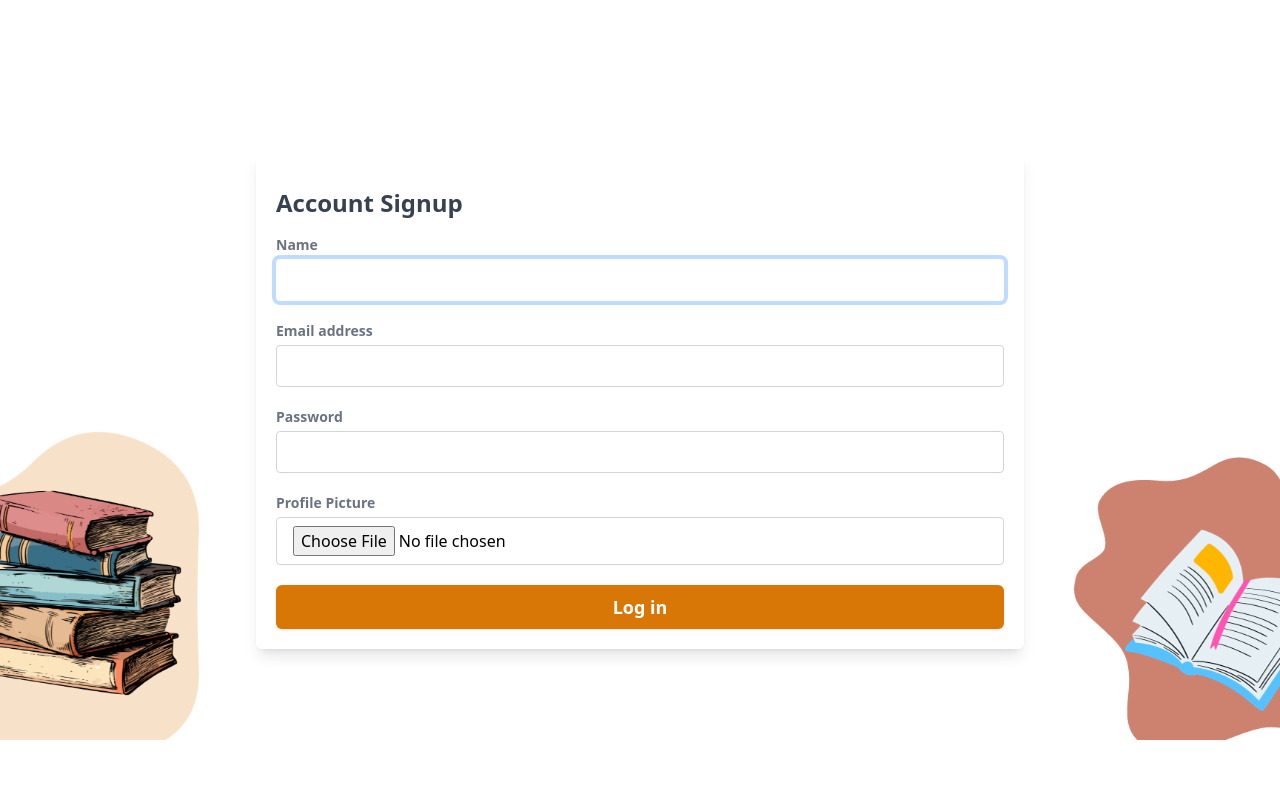
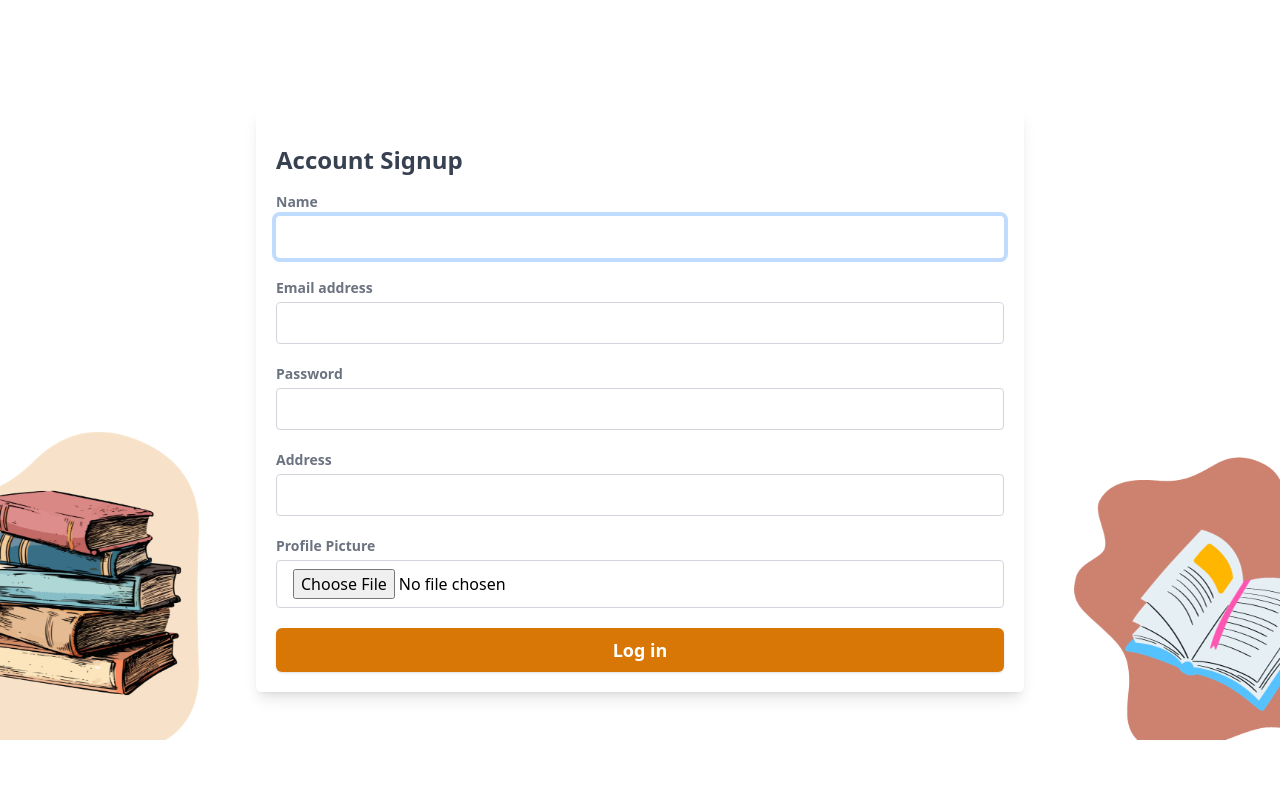
Before and after one commit to TanmayUdupa/book-sharing-system, a Django app: page /user_signup/ in a window 1280 px wide. Shown: the part 60-860 px from the top of the page. Run offline with Django 4.2, Linux system fonts and the light colour scheme; some libraries are stand-ins or nearby versions.

Commit message:
Add address attribute in user

```diff
--- a/mysite/app/forms.py
+++ b/mysite/app/forms.py
@@ -30,6 +30,12 @@ class SignUpForm(forms.Form):
         widget=forms.PasswordInput(attrs={
             'class': 'px-4 py-2 transition duration-300 border border-gray-300 rounded focus:border-transparent focus:outline-none focus:ring-4 focus:ring-blue-200',
         }), required=True
+    )
+    address = forms.CharField(
+        widget=forms.TextInput(attrs={
+            'class': 'px-4 py-2 transition duration-300 border border-gray-300 rounded focus:border-transparent focus:outline-none focus:ring-4 focus:ring-blue-200',
+            'autofocus': True,
+        }),required=True
     )
     profile_pic = forms.ImageField(
         widget=forms.FileInput(attrs={
--- a/mysite/app/models.py
+++ b/mysite/app/models.py
@@ -24,6 +24,7 @@ class User(AbstractBaseUser, PermissionsMixin):
     email = models.EmailField(unique=True)
     name = models.CharField(max_length=50)
     profile_pic = models.ImageField(upload_to = 'images/', default='default.jpg')
+    address = models.TextField(max_length=100, default="Earth")
     def img_preview(self): #new
         return mark_safe(f'<img src = "{self.product_img.url}" width = "300"/>')
     rating = models.DecimalField(default=0.0, decimal_places=1, max_digits=3)
@@ -61,11 +62,6 @@ class BookReview(models.Model):
     review_text = models.TextField(max_length=200)
     rating = models.IntegerField()
 
-class Wishlist(models.Model):
-    user_id = models.ForeignKey(User, on_delete=models.CASCADE)
-    last_updated = models.DateField()
-    is_public = models.BooleanField()
-
 class ShippedTo(models.Model):
     status = models.CharField(max_length = 50)
     book_id = models.ForeignKey(Book, on_delete=models.CASCADE)
--- a/mysite/app/templates/app/signup.html
+++ b/mysite/app/templates/app/signup.html
@@ -48,6 +48,10 @@
                       {{ form.password }}
                   </div>
                   <div class="flex flex-col space-y-1">
+                    <label for="{{ form.address.id_for_label }}" class="text-sm font-semibold text-gray-500">Address</label>
+                    {{ form.address }}
+                  </div>
+                  <div class="flex flex-col space-y-1">
                     <label for="{{ form.profile_pic.id_for_label }}" class="text-sm font-semibold text-gray-500">Profile Picture</label>
                     {{ form.profile_pic }}
                   </div>
--- a/mysite/app/views.py
+++ b/mysite/app/views.py
@@ -106,8 +106,9 @@ def user_signup(request):
             email = form.cleaned_data['email']
             password = form.cleaned_data['password']
             encrypted_password = make_password(password)
+            address = form.cleaned_data['address']
             profile_pic = form.cleaned_data['profile_pic']
-            user = User(name = name, email = email, password = encrypted_password, profile_pic = profile_pic)
+            user = User(name = name, email = email, password = encrypted_password, address = address, profile_pic = profile_pic)
             user.save()
             return(redirect('user_login'))
     else:
```
Also changed, not shown: mysite/app/admin.py (+3 -4 lines), mysite/app/migrations/0011_delete_wishlist.py (added), mysite/app/migrations/0012_user_address.py (added), mysite/media/images/Darsh.jpg (added), 1 other file.
